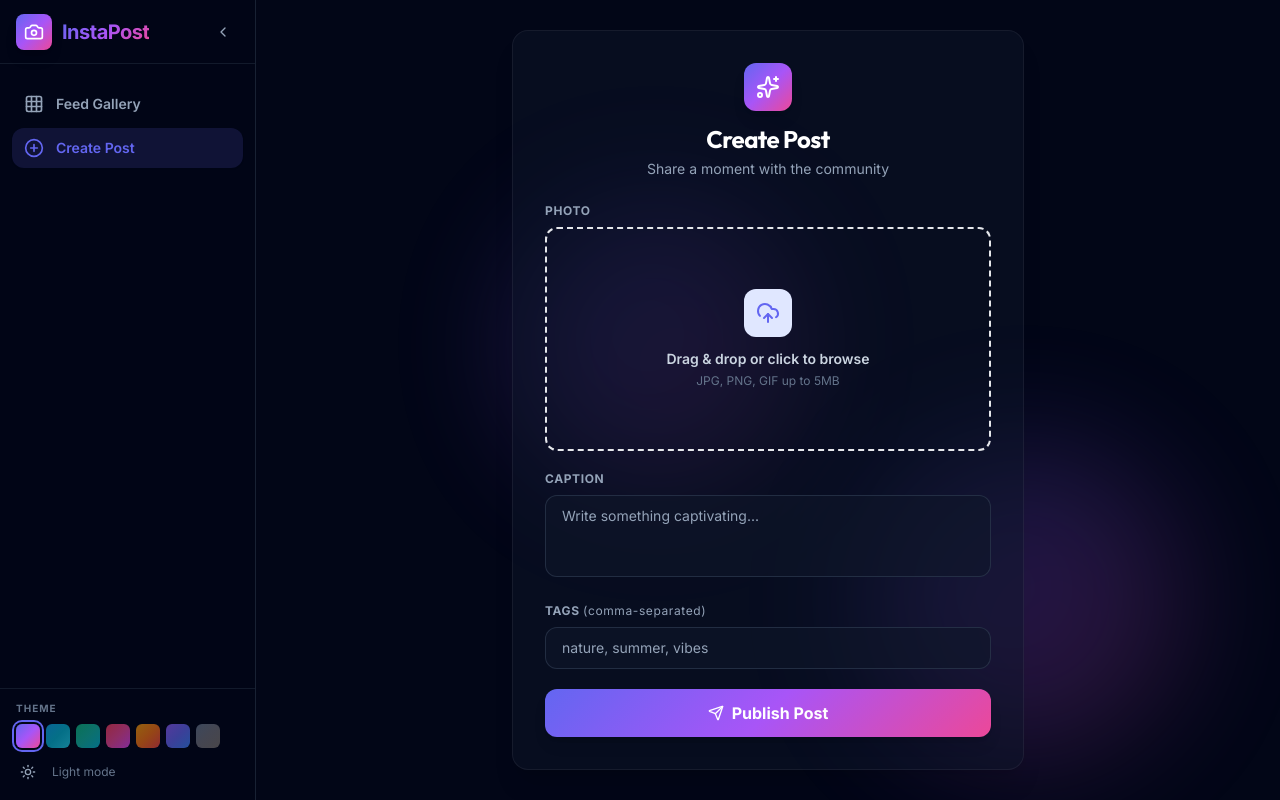
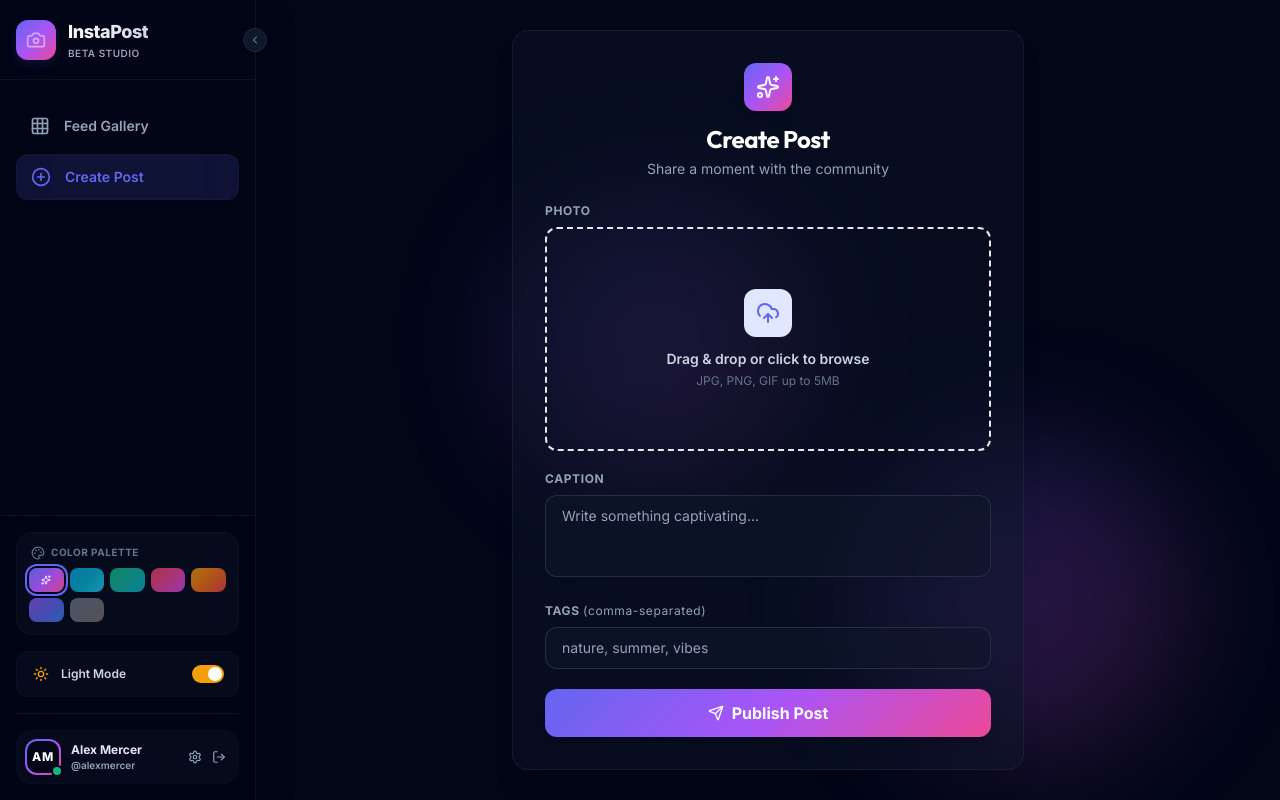
Before and after one commit to rajlucifer/instaPost, a React (Vite) app in the folder frontend/instantPost/: page / in a window 1280 px wide. Built offline with nearby package versions, Linux system fonts and the light colour scheme.

Commit message:
changes the side-bar

```diff
--- a/frontend/instantPost/src/components/Sidebar.jsx
+++ b/frontend/instantPost/src/components/Sidebar.jsx
@@ -1,6 +1,6 @@
 import React, { useState, useRef, useEffect } from 'react';
 import { Link, useLocation } from 'react-router-dom';
-import { Camera, Grid, PlusCircle, Palette, Sun, Moon, ChevronLeft, ChevronRight } from 'lucide-react';
+import { Camera, Grid, PlusCircle, Palette, Sun, Moon, ChevronLeft, ChevronRight, Settings, LogOut, Sparkles } from 'lucide-react';
 import { useTheme } from '../context/ThemeContext';
 
 const Sidebar = () => {
@@ -26,140 +26,252 @@ const Sidebar = () => {
   ];
 
   return (
-    <aside className={`fixed left-0 top-0 z-50 h-screen transition-all duration-300 border-r
-      border-slate-200/80 dark:border-slate-800/80 bg-white/80 dark:bg-slate-950/90 backdrop-blur-xl
+    <aside className={`fixed left-0 top-0 z-50 h-screen transition-all duration-500 ease-[cubic-bezier(0.16,1,0.3,1)] border-r
+      border-slate-200/30 dark:border-slate-800/40 bg-white/60 dark:bg-slate-950/60 backdrop-blur-2xl
+      shadow-[0_8px_32px_0_rgba(15,23,42,0.04)] dark:shadow-[0_8px_32px_0_rgba(0,0,0,0.3)]
       ${collapsed ? 'w-20' : 'w-64'}`}
     >
-      <div className="flex h-full flex-col">
-        {/* Logo + Collapse */}
-        <div className={`flex h-16 items-center px-4 border-b border-slate-200/60 dark:border-slate-800/60
+      <div className="flex h-full flex-col justify-between">
+        <div>
+          {/* Logo + Collapse Button */}
+          <div className={`relative flex h-20 items-center px-4 border-b border-slate-200/30 dark:border-slate-800/40
             ${collapsed ? 'justify-center' : 'justify-between'}`}
           >
-          {!collapsed && (
-            <Link to="/feed" className="flex items-center gap-2.5 group">
-              <div className="flex h-9 w-9 items-center justify-center rounded-lg theme-gradient text-white shadow-lg transition-transform duration-300 group-hover:scale-105 group-hover:rotate-3">
-                <Camera className="h-5 w-5" />
+            {!collapsed ? (
+              <Link to="/feed" className="flex items-center gap-3 group">
+                <div className="flex h-10 w-10 items-center justify-center rounded-xl theme-gradient text-white shadow-[0_4px_12px_rgba(99,102,241,0.3)] dark:shadow-[0_4px_12px_rgba(99,102,241,0.15)] transition-all duration-500 group-hover:scale-110 group-hover:rotate-6">
+                  <Camera className="h-5 w-5 animate-pulse-glow" />
                 </div>
-              <span className="font-bold text-xl tracking-tight bg-clip-text text-transparent"
-                style={{ backgroundImage: 'var(--gradient)' }}
-              >
+                <div className="flex flex-col">
+                  <span className="font-extrabold text-lg tracking-tight bg-gradient-to-r from-slate-900 to-slate-700 dark:from-white dark:to-slate-300 bg-clip-text text-transparent group-hover:opacity-85 transition-opacity">
                     InstaPost
                   </span>
+                  <span className="text-[10px] text-slate-400 font-semibold tracking-wider uppercase">Beta Studio</span>
+                </div>
+              </Link>
+            ) : (
+              <Link to="/feed" className="flex h-10 w-10 items-center justify-center rounded-xl theme-gradient text-white shadow-lg transition-transform duration-300 hover:scale-105">
+                <Camera className="h-5 w-5" />
               </Link>
             )}
+
+            {/* Collapse Trigger Button */}
             <button
               onClick={() => setCollapsed(!collapsed)}
-            className="flex h-8 w-8 items-center justify-center rounded-lg text-slate-400 hover:text-slate-600 hover:bg-slate-100 dark:hover:text-slate-300 dark:hover:bg-slate-800 transition-all"
+              className={`absolute -right-3 top-7 h-6 w-6 rounded-full border border-slate-200 dark:border-slate-800 bg-white dark:bg-slate-900 shadow-md flex items-center justify-center text-slate-400 hover:text-slate-600 dark:hover:text-slate-200 transition-all hover:scale-110`}
             >
-            {collapsed ? <ChevronRight className="h-4 w-4" /> : <ChevronLeft className="h-4 w-4" />}
+              {collapsed ? <ChevronRight className="h-3 w-3" /> : <ChevronLeft className="h-3 w-3" />}
             </button>
           </div>
 
-        {/* Nav Items */}
-        <nav className="flex-1 py-5 px-3 overflow-y-auto">
-          <ul className="space-y-1">
+          {/* Navigation Items */}
+          <nav className="py-6 px-4">
+            <ul className="space-y-1.5">
               {navItems.map((item) => {
                 const Icon = item.icon;
                 const isActive = location.pathname === item.path;
                 return (
-                <li key={item.path}>
+                  <li key={item.path} className="group relative">
                     <Link
                       to={item.path}
-                    className={`flex items-center gap-3 px-3 py-2.5 rounded-xl text-sm font-semibold transition-all duration-200
+                      className={`flex items-center gap-3.5 px-3.5 py-3 rounded-xl text-sm font-semibold transition-all duration-300
                         ${collapsed ? 'justify-center' : ''}
                         ${isActive
-                        ? 'theme-bg-light theme-text shadow-sm'
-                        : 'text-slate-500 hover:bg-slate-100 dark:text-slate-400 dark:hover:bg-slate-800/60'
+                          ? 'theme-bg-light theme-text shadow-[0_4px_12px_rgba(0,0,0,0.02)] border border-slate-100/50 dark:border-slate-800/30'
+                          : 'text-slate-500 hover:text-slate-800 dark:text-slate-400 dark:hover:text-slate-100 hover:bg-slate-100/40 dark:hover:bg-slate-900/40'
                         }`}
-                    title={collapsed ? item.label : undefined}
                     >
-                    <Icon className="h-5 w-5 flex-shrink-0" />
+                      <Icon className={`h-5 w-5 flex-shrink-0 transition-transform duration-300 group-hover:scale-110 ${isActive ? 'theme-text' : ''}`} />
                       {!collapsed && <span>{item.label}</span>}
                     </Link>
+
+                    {/* Tooltip for collapsed mode */}
+                    {collapsed && (
+                      <div className="absolute left-full ml-4 top-1/2 -translate-y-1/2 px-2.5 py-1.5 rounded-lg bg-slate-900/90 dark:bg-white/90 backdrop-blur-md text-white dark:text-slate-900 text-xs font-bold shadow-lg opacity-0 group-hover:opacity-100 transition-all duration-300 pointer-events-none whitespace-nowrap z-50 border border-slate-800/10 dark:border-slate-200/10">
+                        {item.label}
+                      </div>
+                    )}
                   </li>
                 );
               })}
             </ul>
           </nav>
+        </div>
 
-        {/* Theme Section */}
-        <div className="p-3 border-t border-slate-200/60 dark:border-slate-800/60" ref={themeRef}>
-          {/* Mini Theme Selector */}
-          {!collapsed && (
-            <div className="mb-2 px-1">
-              <p className="text-[10px] font-bold uppercase tracking-widest text-slate-400 dark:text-slate-500 mb-2">Theme</p>
-              <div className="flex flex-wrap gap-1.5">
+        {/* Footer / Theme & Profile */}
+        <div className="p-4 border-t border-slate-200/30 dark:border-slate-800/40 bg-slate-50/20 dark:bg-slate-950/20" ref={themeRef}>
+          {/* Theme Palette Container */}
+          <div className="mb-4">
+            {!collapsed ? (
+              <div className="bg-white/40 dark:bg-slate-900/40 p-3 rounded-2xl border border-slate-200/20 dark:border-slate-800/20">
+                <div className="flex items-center gap-1.5 mb-2 px-0.5">
+                  <Palette className="h-3.5 w-3.5 text-slate-400 dark:text-slate-500" />
+                  <span className="text-[10px] font-bold uppercase tracking-wider text-slate-400 dark:text-slate-500">Color Palette</span>
+                </div>
+                <div className="grid grid-cols-5 gap-1.5">
                   {Object.entries(themes).map(([key, t]) => (
                     <button
                       key={key}
                       onClick={() => setColorTheme(key)}
-                    className={`h-6 w-6 rounded-md transition-all duration-200
-                      ${colorTheme === key ? 'ring-2 ring-offset-2 ring-offset-white dark:ring-offset-slate-950' : 'opacity-60 hover:opacity-100'}`}
+                      className={`h-6 rounded-lg transition-all duration-300 hover:scale-110 relative overflow-hidden group
+                        ${colorTheme === key ? 'ring-2 ring-offset-2 ring-offset-white dark:ring-offset-slate-950' : 'opacity-70 hover:opacity-100'}`}
                       style={{
                         background: t.vars['--gradient'],
                         ringColor: t.vars['--primary'],
                         '--tw-ring-color': t.vars['--primary']
                       }}
                       title={t.name}
-                  />
+                    >
+                      {colorTheme === key && (
+                        <div className="absolute inset-0 flex items-center justify-center bg-black/10">
+                          <Sparkles className="h-2.5 w-2.5 text-white" />
+                        </div>
+                      )}
+                    </button>
                   ))}
                 </div>
               </div>
-          )}
-
-          {/* Collapsed version: single button to open selector */}
-          {collapsed && (
-            <div className="flex justify-center mb-2">
+            ) : (
+              <div className="relative group flex justify-center">
                 <button
                   onClick={() => setThemeOpen(!themeOpen)}
-                className="h-8 w-8 flex items-center justify-center rounded-lg text-slate-400 hover:bg-slate-100 dark:hover:bg-slate-800 transition-all"
+                  className={`h-10 w-10 flex items-center justify-center rounded-xl transition-all duration-300 border border-slate-200/20 dark:border-slate-800/20
+                    ${themeOpen ? 'bg-slate-100 dark:bg-slate-900 text-slate-800 dark:text-white' : 'text-slate-400 hover:bg-slate-100/50 dark:hover:bg-slate-900/40'}`}
                 >
-                <Palette className="h-4 w-4" />
+                  <Palette className="h-4.5 w-4.5" />
                 </button>
+
+                {themeOpen && (
+                  <div className="absolute bottom-12 left-14 bg-white/90 dark:bg-slate-900/90 backdrop-blur-xl rounded-2xl shadow-xl border border-slate-200/40 dark:border-slate-800/40 p-2.5 z-50 animate-fade-in w-44">
+                    <div className="flex items-center gap-1.5 mb-2 px-1">
+                      <Palette className="h-3 w-3 text-slate-400" />
+                      <span className="text-[9px] font-bold uppercase tracking-wider text-slate-400">Themes</span>
                     </div>
-          )}
-
-          {collapsed && themeOpen && (
-            <div className="absolute bottom-16 left-20 bg-white dark:bg-slate-900 rounded-xl shadow-xl border border-slate-200 dark:border-slate-800 p-2 z-50 animate-fade-in">
-              <div className="flex flex-col gap-1.5">
+                    <div className="grid grid-cols-4 gap-1.5">
                       {Object.entries(themes).map(([key, t]) => (
                         <button
                           key={key}
                           onClick={() => { setColorTheme(key); setThemeOpen(false); }}
-                    className={`flex items-center gap-2 px-2.5 py-1.5 rounded-lg text-xs font-semibold transition-all
-                      ${colorTheme === key ? 'theme-bg-light theme-text' : 'text-slate-500 hover:bg-slate-100 dark:hover:bg-slate-800'}`}
+                          className={`h-7 rounded-lg transition-all relative
+                            ${colorTheme === key ? 'ring-2 ring-offset-2 ring-offset-white dark:ring-offset-slate-900' : 'opacity-70 hover:opacity-100'}`}
+                          style={{
+                            background: t.vars['--gradient'],
+                            ringColor: t.vars['--primary'],
+                            '--tw-ring-color': t.vars['--primary']
+                          }}
+                          title={t.name}
                         >
-                    <div className="h-4 w-4 rounded" style={{ background: t.vars['--gradient'] }} />
-                    <span>{t.name}</span>
+                          {colorTheme === key && (
+                            <div className="absolute inset-0 flex items-center justify-center bg-black/10">
+                              <Sparkles className="h-2.5 w-2.5 text-white" />
+                            </div>
+                          )}
                         </button>
                       ))}
                     </div>
                   </div>
                 )}
 
-          {/* Dark/Light + Footer */}
-          <div className="flex items-center justify-between">
-            {!collapsed && (
-              <div className="flex items-center gap-2">
+                {!themeOpen && (
+                  <div className="absolute left-full ml-4 top-1/2 -translate-y-1/2 px-2.5 py-1.5 rounded-lg bg-slate-900/90 dark:bg-white/90 backdrop-blur-md text-white dark:text-slate-900 text-xs font-bold shadow-lg opacity-0 group-hover:opacity-100 transition-all duration-300 pointer-events-none whitespace-nowrap z-50 border border-slate-800/10 dark:border-slate-200/10">
+                    Choose Palette
+                  </div>
+                )}
+              </div>
+            )}
+          </div>
+
+          {/* Dark / Light Toggle */}
+          <div className="mb-4">
+            {!collapsed ? (
               <button
                 onClick={toggleTheme}
-                  className="h-8 w-8 flex items-center justify-center rounded-lg text-slate-400 hover:bg-slate-100 dark:hover:bg-slate-800 transition-all"
+                className="w-full flex items-center justify-between px-3.5 py-3 rounded-xl border border-slate-200/20 dark:border-slate-800/20 bg-slate-100/50 hover:bg-slate-100 dark:bg-slate-900/40 dark:hover:bg-slate-900/70 transition-all duration-300 group"
               >
-                  {theme === 'dark' ? <Sun className="h-4 w-4" /> : <Moon className="h-4 w-4" />}
-                </button>
-                <span className="text-xs text-slate-400 dark:text-slate-500">
-                  {theme === 'dark' ? 'Light' : 'Dark'} mode
+                <div className="flex items-center gap-2.5">
+                  <div className="relative w-5 h-5 flex items-center justify-center">
+                    {theme === 'dark' ? (
+                      <Sun className="h-4 w-4 text-amber-500 transition-transform duration-500 rotate-0 hover:rotate-90" />
+                    ) : (
+                      <Moon className="h-4 w-4 text-slate-500 dark:text-slate-400 transition-transform duration-500 rotate-0 hover:rotate-12" />
+                    )}
+                  </div>
+                  <span className="text-xs font-semibold text-slate-600 dark:text-slate-300">
+                    {theme === 'dark' ? 'Light Mode' : 'Dark Mode'}
                   </span>
                 </div>
-            )}
-            {collapsed && (
-              <div className="flex justify-center w-full">
+                <div className={`w-8 h-4.5 rounded-full p-0.5 transition-colors duration-300 ${theme === 'dark' ? 'bg-amber-500' : 'bg-slate-300 dark:bg-slate-800'}`}>
+                  <div className={`w-3.5 h-3.5 rounded-full bg-white transition-transform duration-300 ${theme === 'dark' ? 'translate-x-3.5' : 'translate-x-0'}`} />
+                </div>
+              </button>
+            ) : (
+              <div className="relative group flex justify-center">
                 <button
                   onClick={toggleTheme}
-                  className="h-8 w-8 flex items-center justify-center rounded-lg text-slate-400 hover:bg-slate-100 dark:hover:bg-slate-800 transition-all"
+                  className="h-10 w-10 flex items-center justify-center rounded-xl text-slate-400 hover:text-slate-800 dark:hover:text-slate-100 hover:bg-slate-100/50 dark:hover:bg-slate-900/40 transition-all duration-300 border border-slate-200/10 dark:border-slate-800/10"
                 >
-                  {theme === 'dark' ? <Sun className="h-4 w-4" /> : <Moon className="h-4 w-4" />}
+                  {theme === 'dark' ? (
+                    <Sun className="h-4.5 w-4.5 text-amber-500 transition-all duration-500 hover:rotate-90" />
+                  ) : (
+                    <Moon className="h-4.5 w-4.5 transition-all duration-500 hover:rotate-12" />
+                  )}
                 </button>
+
+                <div className="absolute left-full ml-4 top-1/2 -translate-y-1/2 px-2.5 py-1.5 rounded-lg bg-slate-900/90 dark:bg-white/90 backdrop-blur-md text-white dark:text-slate-900 text-xs font-bold shadow-lg opacity-0 group-hover:opacity-100 transition-all duration-300 pointer-events-none whitespace-nowrap z-50 border border-slate-800/10 dark:border-slate-200/10">
+                  {theme === 'dark' ? 'Light Mode' : 'Dark Mode'}
+                </div>
+              </div>
+            )}
+          </div>
+
+          {/* User Profile Widget */}
+          <div className="pt-4 border-t border-slate-200/30 dark:border-slate-800/40">
+            {!collapsed ? (
+              <div className="flex items-center justify-between p-2 rounded-2xl bg-white/40 dark:bg-slate-900/40 border border-slate-200/10 dark:border-slate-800/10 group">
+                <div className="flex items-center gap-2.5 min-w-0">
+                  <div className="relative">
+                    <div className="h-9 w-9 rounded-xl theme-gradient p-0.5 shadow-md">
+                      <div className="h-full w-full rounded-[10px] bg-slate-950 flex items-center justify-center text-white text-xs font-black tracking-wider uppercase">
+                        AM
+                      </div>
+                    </div>
+                    <div className="absolute -bottom-0.5 -right-0.5 h-3 w-3 rounded-full bg-emerald-500 border-2 border-white dark:border-slate-950" />
+                  </div>
+                  <div className="flex flex-col min-w-0">
+                    <span className="text-xs font-bold text-slate-800 dark:text-slate-200 truncate">Alex Mercer</span>
+                    <span className="text-[10px] text-slate-400 font-semibold truncate">@alexmercer</span>
+                  </div>
+                </div>
+                <div className="flex gap-0.5">
+                  <button className="p-1 rounded-lg text-slate-400 hover:text-slate-600 dark:hover:text-slate-200 transition-colors" title="Settings">
+                    <Settings className="h-3.5 w-3.5" />
+                  </button>
+                  <button className="p-1 rounded-lg text-slate-400 hover:text-rose-500 transition-colors" title="Logout">
+                    <LogOut className="h-3.5 w-3.5" />
+                  </button>
+                </div>
+              </div>
+            ) : (
+              <div className="relative group flex justify-center">
+                <div className="relative cursor-pointer transition-transform duration-300 hover:scale-105">
+                  <div className="h-10 w-10 rounded-xl theme-gradient p-0.5 shadow-md">
+                    <div className="h-full w-full rounded-[10px] bg-slate-950 flex items-center justify-center text-white text-xs font-black uppercase">
+                      AM
+                    </div>
+                  </div>
+                  <div className="absolute -bottom-0.5 -right-0.5 h-3 w-3 rounded-full bg-emerald-500 border-2 border-white dark:border-slate-950" />
+                </div>
+
+                <div className="absolute left-full ml-4 bottom-0 p-3 rounded-2xl bg-slate-900/95 dark:bg-white/95 backdrop-blur-md text-white dark:text-slate-950 text-xs font-bold shadow-xl opacity-0 group-hover:opacity-100 transition-all duration-300 pointer-events-none whitespace-nowrap z-50 border border-slate-800/10 dark:border-slate-200/10 flex flex-col gap-1.5 min-w-36">
+                  <div className="pb-1 border-b border-white/10 dark:border-slate-900/10">
+                    <p className="font-bold text-white dark:text-slate-950">Alex Mercer</p>
+                    <p className="text-[10px] text-slate-400 dark:text-slate-500">@alexmercer</p>
+                  </div>
+                  <div className="flex items-center gap-2 text-[10px] font-semibold text-slate-300 dark:text-slate-600">
+                    <div className="h-1.5 w-1.5 rounded-full bg-emerald-500" />
+                    <span>Active Now</span>
+                  </div>
+                </div>
               </div>
             )}
           </div>
```
Lines whose indentation alone changed are shown as unchanged.
